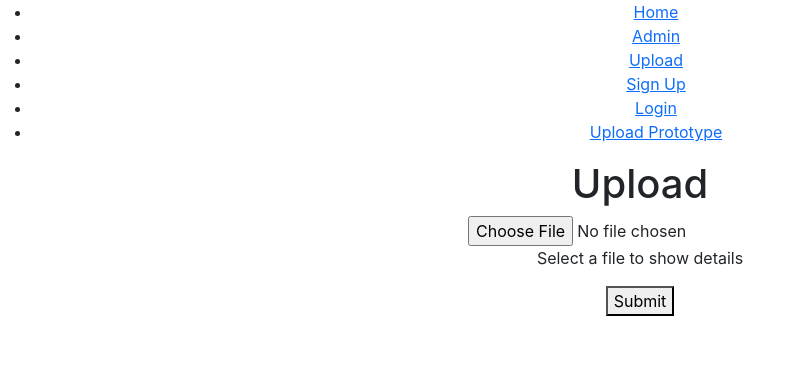
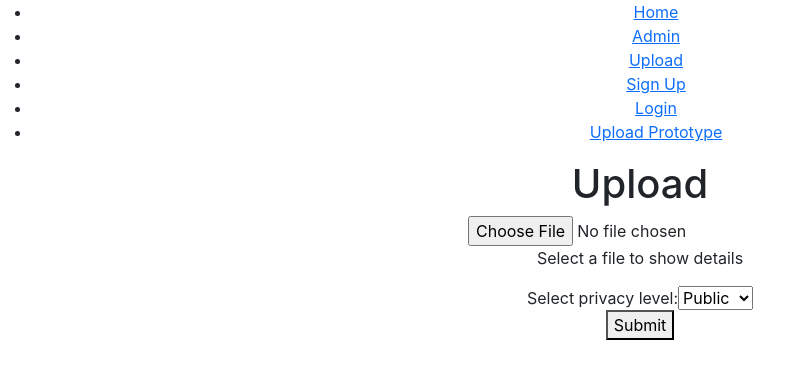
Before and after one commit to daniel-rachfal/cyberguardian-platform, a React (Create React App) app in the folder frontend/: page /upload in a window 1280 px wide. Shown: the top 378 px of the page, without its empty margins (0-801 px from the left). Built offline with nearby package versions, Linux system fonts and the light colour scheme; the HTML template or start-up script is replaced by a standard one.

Commit message:
file visibility level implementation

```diff
--- a/frontend/src/components/pages/UploadPage.js
+++ b/frontend/src/components/pages/UploadPage.js
@@ -22,11 +22,13 @@ function UploadPage () {
     const handleSubmission = () => {
 		console.log("submit clicked");
 		console.log(selectedFile);
+		var e = document.getElementById("privacy");
 		if (isFilePicked)
 		{
 			console.log("file picked + submitted")
 			const formData = new FormData();
 			formData.append('fileName', selectedFile.name);
+			formData.append('visibility', e.value);
 
 			//log all values in formdata for testing
 			for (const value of formData.values())
@@ -70,6 +72,11 @@ function UploadPage () {
 			) : (
 				<p>Select a file to show details</p>
 			)}
+			<label htmlFor="privacy">Select privacy level:</label>
+			<select name="privacy" id="privacy">
+				<option value="1">Public</option>
+				<option value="2">Private</option>
+			</select>
 			<div>
 				<button onClick={handleSubmission}>Submit</button>
 			</div>
```
Also changed, not shown: 2 other files (tests, documents, lock files or other folders).
